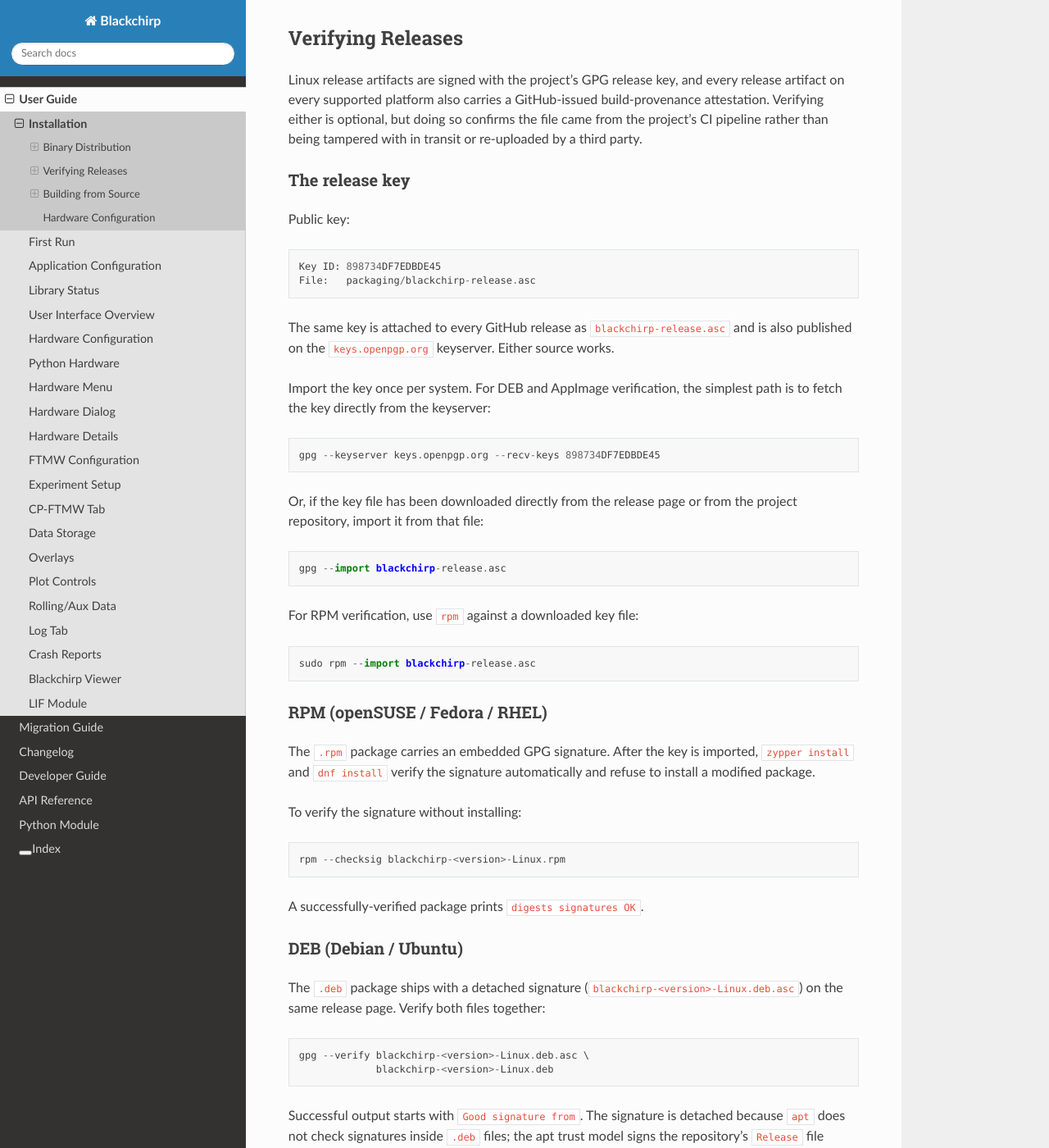
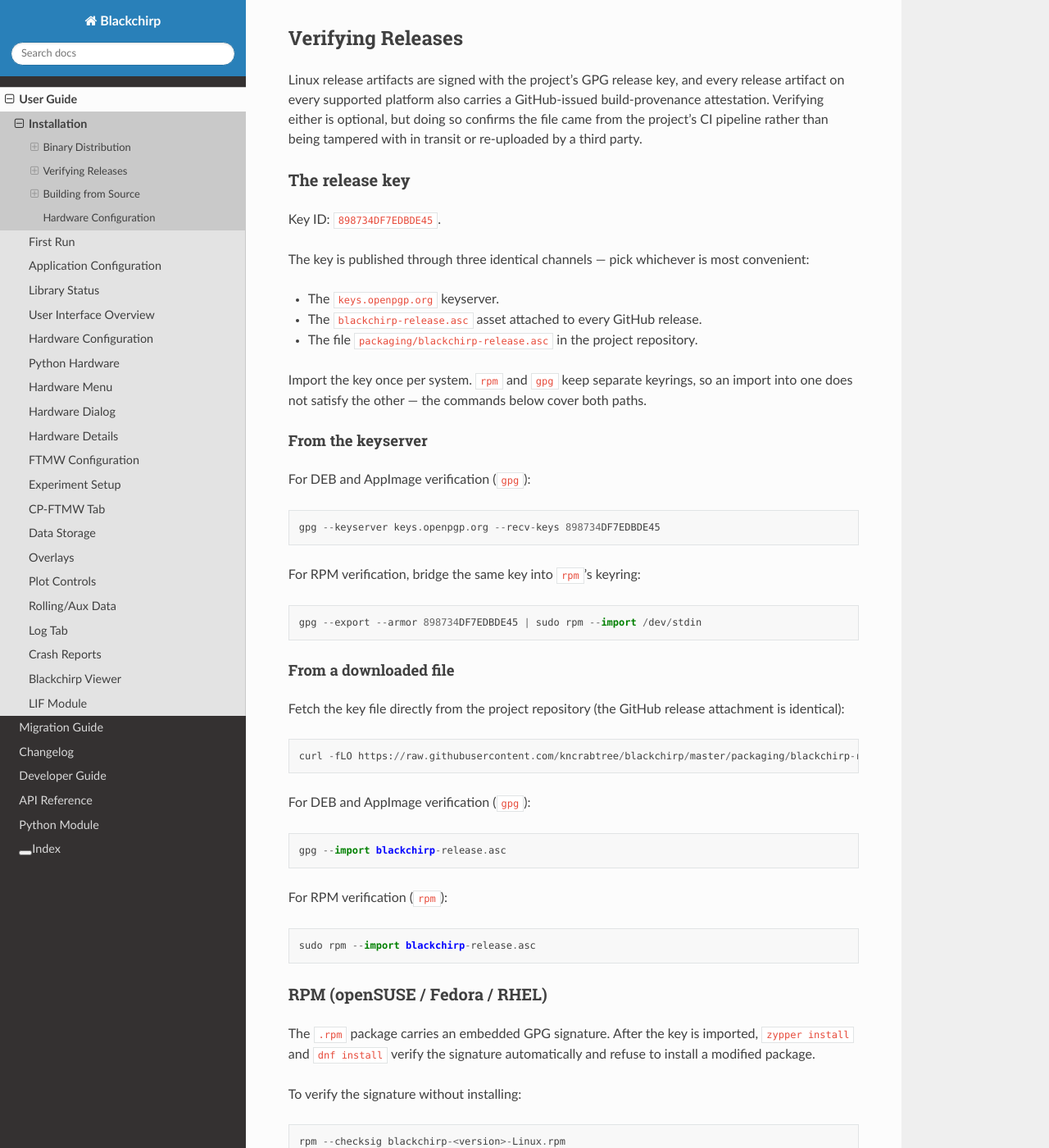
Before and after one commit to kncrabtree/blackchirp, a Sphinx documentation site: the page built from doc/source/user_guide/installation.rst, in a window 1280 px wide and 1400 px high, scrolled down 2998 px. Shown: the whole window at 82% size. Built offline with Sphinx 7.4.7 and the Read the Docs theme 3.1.0, drawn with Linux system fonts in a browser that asks for light colours.

Commit message:
Restructure release-key import docs by source, add curl recipe
Group the verification key import recipes by source (keyserver vs.
downloaded file) rather than by tool, with each group covering both
gpg (DEB/AppImage) and rpm (RPM). The downloaded-file path now uses
`curl -fLO` against the raw.githubusercontent URL of the committed
key, so it works from day one without depending on a published
release attachment. The keyserver path includes the gpg-to-rpm bridge
(`gpg --export --armor | sudo rpm --import /dev/stdin`), without
which RPM signature verification fails even after a successful
`gpg --recv-keys`.

Co-Authored-By: Claude Opus 4.7 (1M context) <noreply@anthropic.com>

```diff
--- a/doc/source/user_guide/installation.rst
+++ b/doc/source/user_guide/installation.rst
@@ -168,28 +168,45 @@ a third party.
 The release key
 ~~~~~~~~~~~~~~~
 
-Public key:
+Key ID: ``898734DF7EDBDE45``.
 
-::
+The key is published through three identical channels — pick
+whichever is most convenient:
 
-    Key ID: 898734DF7EDBDE45
-    File:   packaging/blackchirp-release.asc
+* The ``keys.openpgp.org`` keyserver.
+* The ``blackchirp-release.asc`` asset attached to every GitHub
+  release.
+* The file ``packaging/blackchirp-release.asc`` in the project
+  repository.
 
-The same key is attached to every GitHub release as
-``blackchirp-release.asc`` and is also published on the
-``keys.openpgp.org`` keyserver. Either source works.
+Import the key once per system. ``rpm`` and ``gpg`` keep separate
+keyrings, so an import into one does not satisfy the other — the
+commands below cover both paths.
 
-Import the key once per system. For DEB and AppImage verification, the
-simplest path is to fetch the key directly from the keyserver::
+From the keyserver
+^^^^^^^^^^^^^^^^^^
+
+For DEB and AppImage verification (``gpg``)::
 
     gpg --keyserver keys.openpgp.org --recv-keys 898734DF7EDBDE45
 
-Or, if the key file has been downloaded directly from the release page
-or from the project repository, import it from that file::
+For RPM verification, bridge the same key into ``rpm``'s keyring::
+
+    gpg --export --armor 898734DF7EDBDE45 | sudo rpm --import /dev/stdin
+
+From a downloaded file
+^^^^^^^^^^^^^^^^^^^^^^
+
+Fetch the key file directly from the project repository (the GitHub
+release attachment is identical)::
+
+    curl -fLO https://raw.githubusercontent.com/kncrabtree/blackchirp/master/packaging/blackchirp-release.asc
+
+For DEB and AppImage verification (``gpg``)::
 
     gpg --import blackchirp-release.asc
 
-For RPM verification, use ``rpm`` against a downloaded key file::
+For RPM verification (``rpm``)::
 
     sudo rpm --import blackchirp-release.asc
 
```
